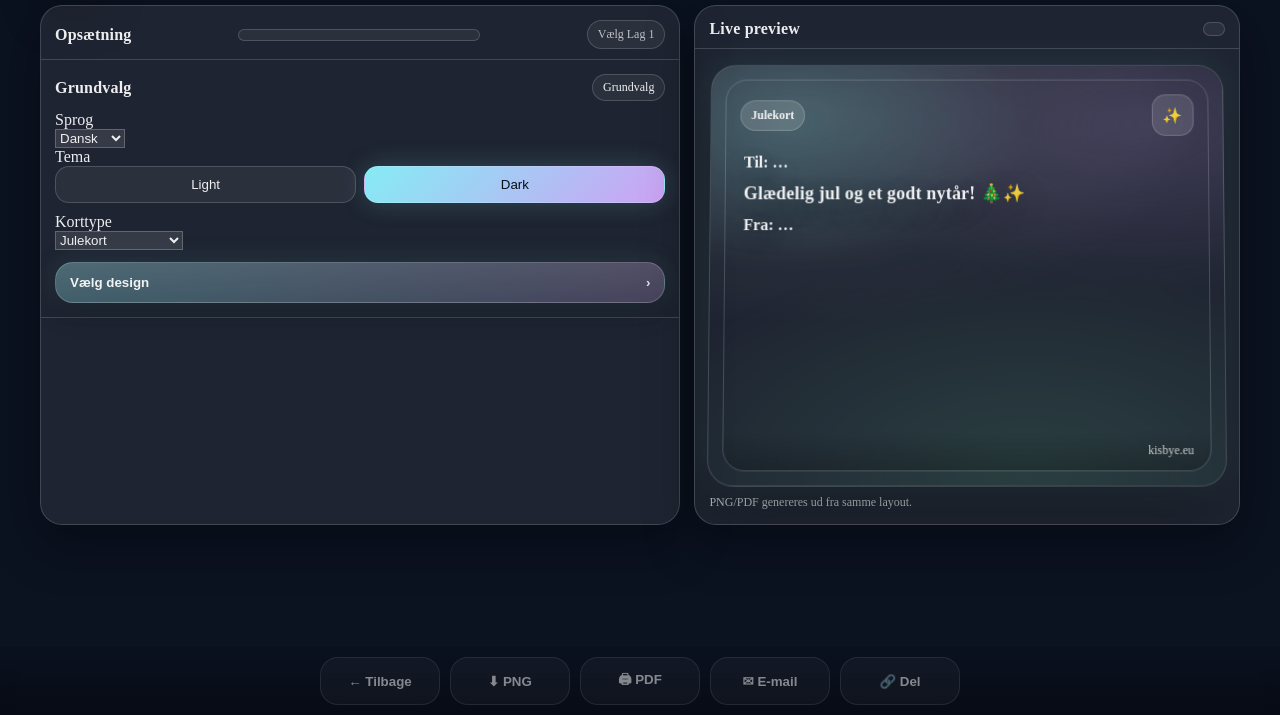
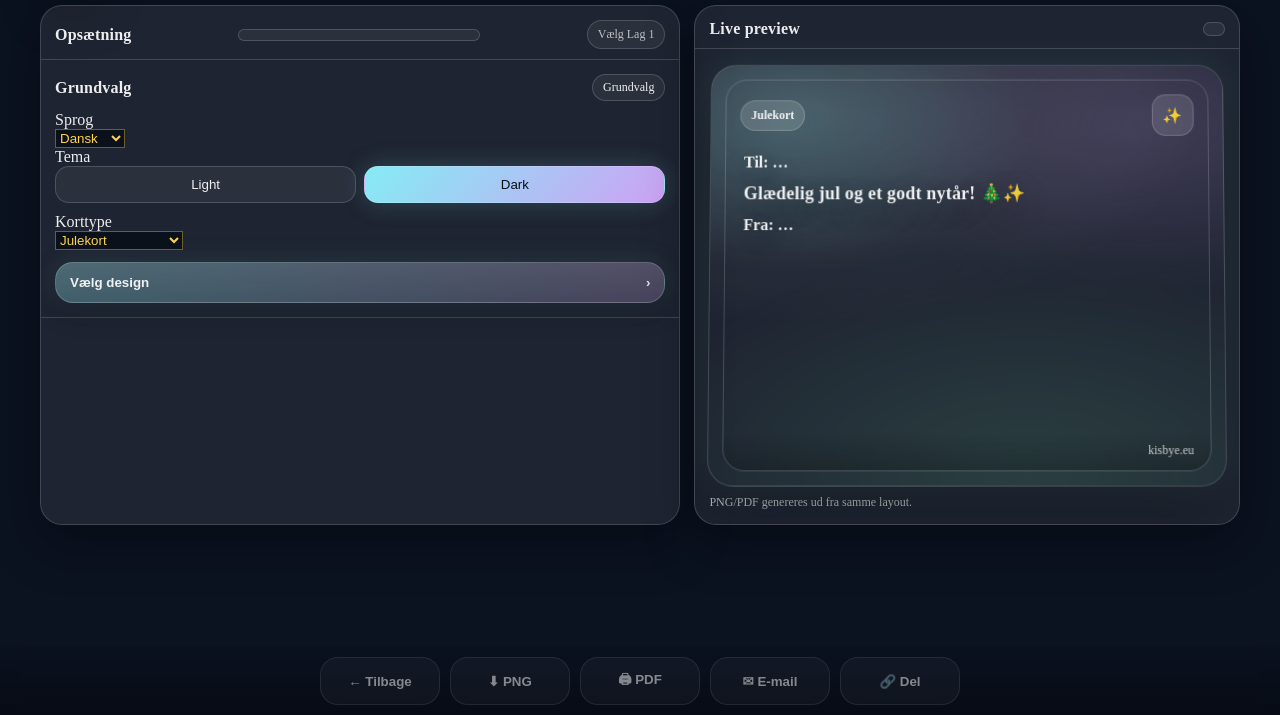
Before and after one commit to Ronnykisbye/julekort, a plain HTML site: page index.html in a window 1280 px wide. Shown: the part 85-800 px from the top of the page. Drawn offline with Linux system fonts and the light colour scheme.

Commit message:
Update theme.css

```diff
--- a/css/theme.css
+++ b/css/theme.css
@@ -28,7 +28,7 @@
 
 
 /* =========================================================
-   AFSNIT 02 – DARK THEME (læselige felter/menupunkter)
+   AFSNIT 02 – DARK THEME (GUL TEKST I MENUER)
 ========================================================= */
 html[data-theme="dark"],
 body[data-theme="dark"]{
@@ -43,11 +43,12 @@ body[data-theme="dark"]{
 
   --border: rgba(255,255,255,0.16);
 
-  /* NYT: input/select/textarea */
-  --fieldBg: rgba(255,255,255,0.10);
-  --fieldText: rgba(255,255,255,0.92);
-  --fieldBorder: rgba(255,255,255,0.22);
+  /* Felter (select/input/textarea) */
+  --fieldBg: rgba(10,16,26,0.92);       /* mørk baggrund */
+  --fieldText: #ffd34d;                 /* GUL tekst */
+  --fieldBorder: rgba(255,211,77,0.40); /* gylden kant */
 }
+
 
 /* =========================================================
    AFSNIT 03 – LIGHT THEME (læselige felter/menupunkter)
```
